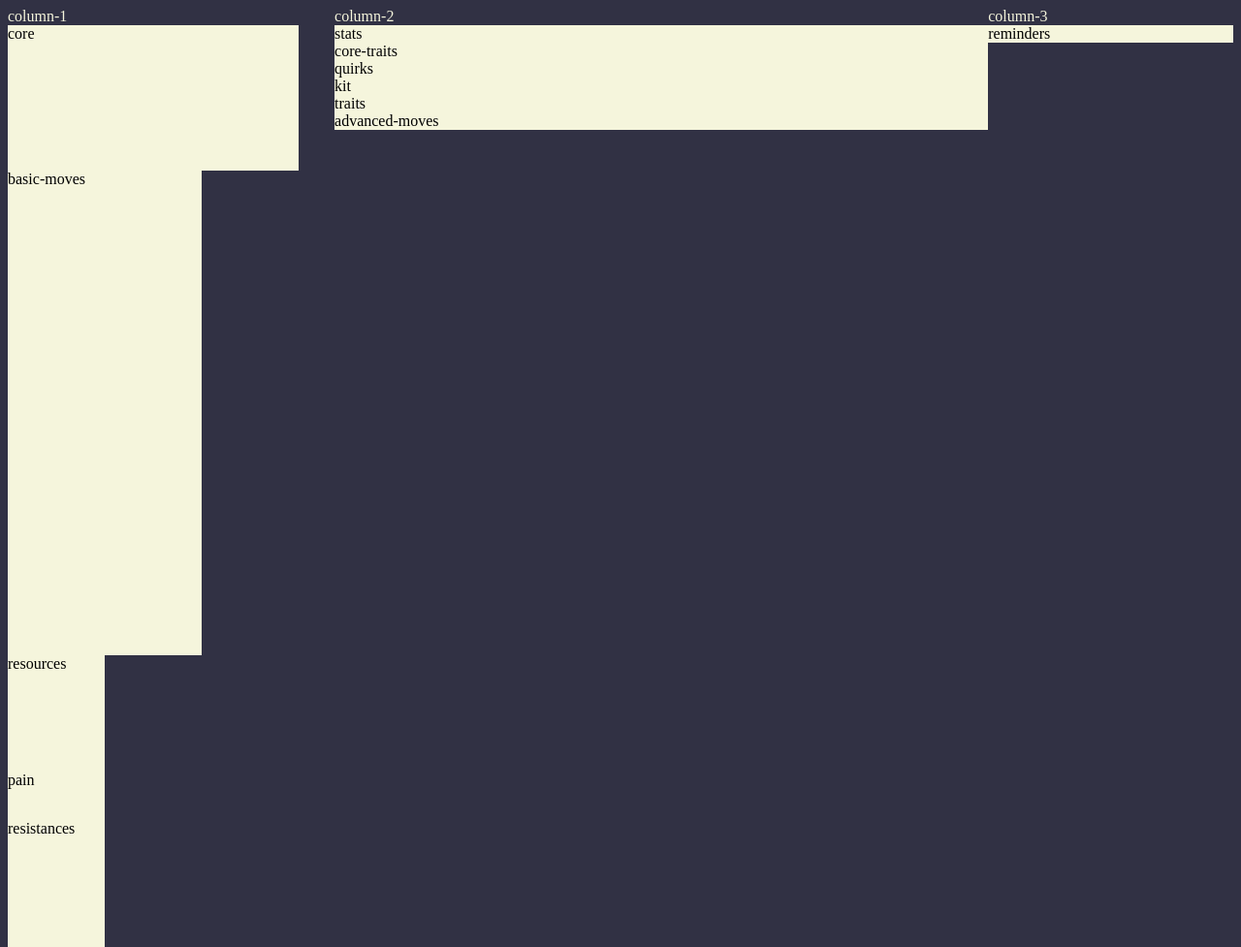
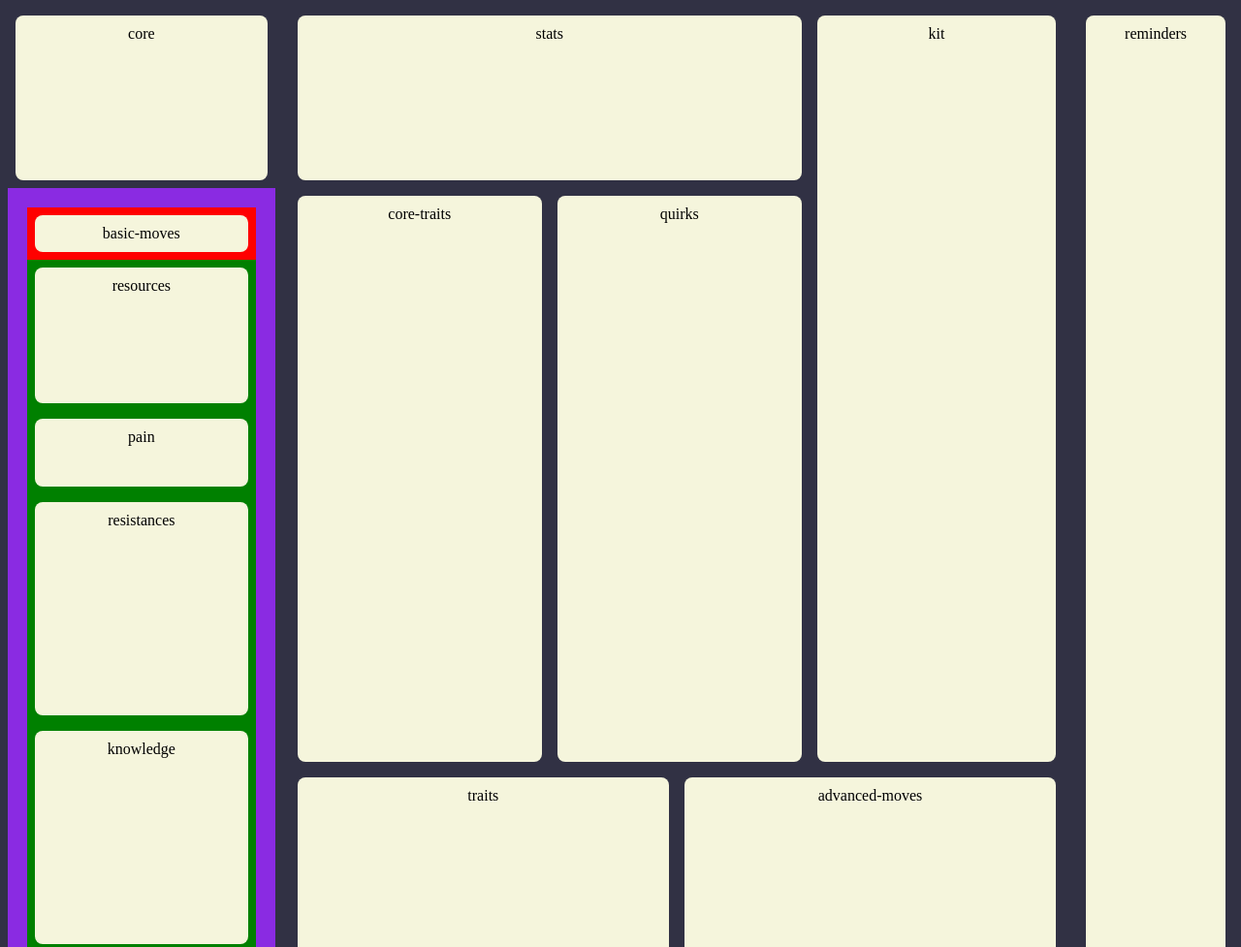
Before and after one commit to Quixalotl/seon, a plain HTML site: page index.html in a window 1280 px wide. Shown: the top 977 px of the page at 97% size. Drawn offline with Linux system fonts and the light colour scheme.

Commit message:
Add card formatting for all columns

```diff
--- a/index.html
+++ b/index.html
@@ -8,16 +8,18 @@
 </head>
 <body>
     <div class="column-1">
-    column-1
         <div class="c1r1">
             <div class="core card">
                 core
             </div>
         </div>
         <div class="c1r2">
+            <div class="c1r2s1">
                 <div class="basic-moves card">
                     basic-moves
                 </div>
+            </div>
+            <div class="c1r2s2">
                 <div class="resources card">
                     resources
                 </div>
@@ -31,6 +33,7 @@
                     knowledge
                 </div>
             </div>
+        </div>
         <div class="c1r3">
             <div class="equipment card">
                 equipment
@@ -38,19 +41,25 @@
         </div>
     </div>
     <div class="column-2">
-    column-2
+        <div class="c2r1">
+            <div class="c2r1split">
                 <div class="stats card">
                     stats
                 </div>
+                    <div class="c2r1s1split">
                     <div class="core-traits card">
                         core-traits
                     </div>
                     <div class="quirks card">
                         quirks
                     </div>
+                </div>
+            </div>
             <div class="kit card">
                 kit
             </div>
+        </div>
+        <div class="c2r2">
             <div class="traits card">
                 traits
             </div>
@@ -58,8 +67,8 @@
                 advanced-moves
             </div>
         </div>
+    </div>
     <div class="column-3">
-    column-3
         <div class="reminders card">
             reminders
         </div>
--- a/styles/styles.css
+++ b/styles/styles.css
@@ -7,54 +7,151 @@ body {
 .card {
     background-color: beige;
     color: black;
+    display: flex;
+    justify-content: center;
+    padding: 10px;
+    margin: 8px;
+    border-radius: 8px;
+    flex-grow: 1;
+    flex-shrink: 1
 }
 
 .column-1 {
-    display: flex;
-    flex-basis: 400px;
+    display: 4 4 300px;
+    flex-direction: column;
+    flex-grow: 4;
+    margin-right: 15px;
+}
+
+.c1r1 {
+    display: flex
+}
+
+.c1r2 {
+    display: flex 4 4 300px;
+    justify-content: center;
+    background: blueviolet;
+    padding: 20px;
     flex-direction: column;
 }
 
+.c1r2s1 {
+    display: flex;
+    background: red;
+}
+
+.c1r2s2 {
+    display: flex;
+    flex-direction: column;
+    background: green
+}
+.c1r3 {
+    display: flex
+}
+
 .core {
-    width: 300px;
+    display: flex 4 4 300px;
     height: 150px;
 }
 
 .basic-moves {
-    width: 200px;
-    height: 500px;
+    display: flex 4 4 200px;
+    height: auto;
 }
 
 .resources {
-    width: 100px;
+    display: flex 4 4 100px;
     height: 120px;
 }
 
 .pain {
-    width: 100px;
+    display: flex 4 4 100px;
     height: 50px;
 }
 
 .resistances {
-    width: 100px;
+    display: flex 4 4 100px;
     height: 200px;
 }
 
 .knowledge {
-    width: 100px;
+    display: flex 4 4 100px;
     height: 200px;
 }
 
+.equipment {
+    display: flex 4 4 300px;
+    height: 500px;
+}
+
 .column-2 {
+    display: flex 7 7 800px;
+    flex-direction: column;
+    flex-grow: 7;
+}
+
+.c2r1 {
     display: flex;
-    flex-basis: 800px;
+    justify-content: center;
+}
+
+.c2r1s1 {
+    display: flex;
     flex-direction: column;
 }
 
+.c2r1s1split {
+    display: flex;
+    height: 600px
+}
+
+.stats {
+    width: 500px;
+    height: 150px;
+}
+
+.kit {
+    flex-basis: 300px;
+    height: auto;
+}
+
+.core-traits {
+    flex-basis: 250px;
+    height: auto;
+}
+
+.quirks {
+    flex-basis: 250px;
+    height: auto;
+}
+
+.c2r2 {
+    display: flex;
+}
+
+.c2r3 {
+    display: flex;
+}
+
+.traits {
+    flex-basis: 400px;
+    height: 800px;
+}
+
+.advanced-moves {
+    flex-basis: 400px;
+    height: 800px;
+}
+
 .column-3 {
-    display: flex;
-    flex-basis: 300px;
+    display: flex 2 2 200px;
     flex-direction: column;
+    flex-grow: 2;
+    margin-left: 15px;
+}
+
+.reminders {
+    height: 1200px;
 }
 
 
```
Lines whose indentation alone changed are shown as unchanged.
